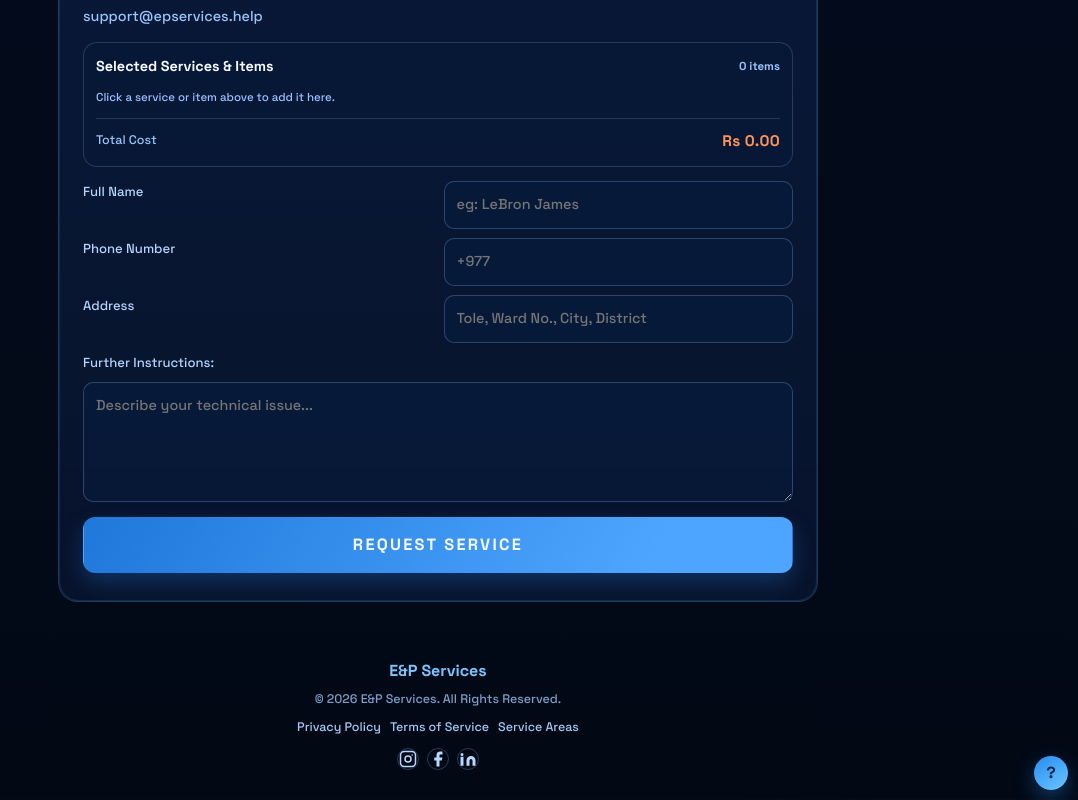
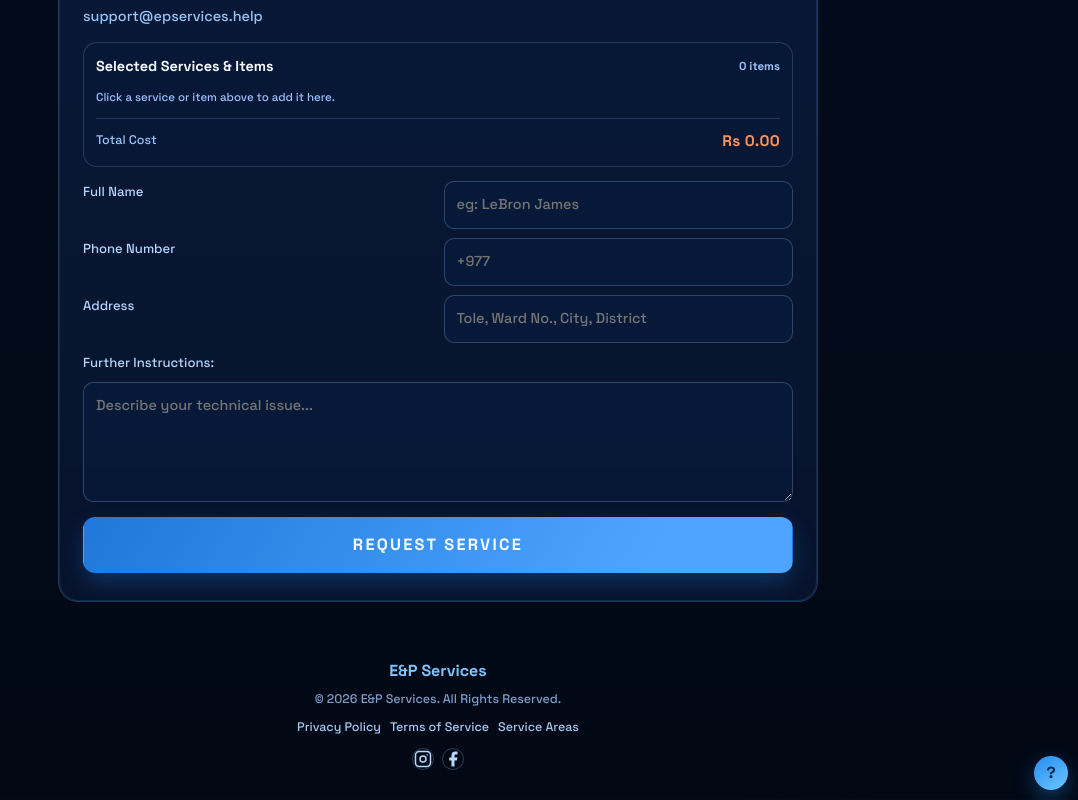
Before and after one commit to triyog-shrestha/enpServices, a React (Vite) app: page / in a window 1280 px wide. Shown: the part 3336-4136 px from the top of the page, without its empty margins (202-1280 px from the left). Built offline with nearby package versions, Linux system fonts and the light colour scheme.

Commit message:
feat: removed the third social media link

```diff
--- a/src/App.jsx
+++ b/src/App.jsx
@@ -457,11 +457,11 @@ function App() {
                 <path d="M18 2h-3a5 5 0 0 0-5 5v3H7v4h3v8h4v-8h3l1-4h-4V7a1 1 0 0 1 1-1h3z" />
               </svg>
             </a>
-            <a href="https://www.linkedin.com/in/joshua-budhathoki" target="_blank" rel="noreferrer" aria-label="linkedin">
+            {/* <a href="https://www.linkedin.com/in/joshua-budhathoki" target="_blank" rel="noreferrer" aria-label="linkedin">
               <svg viewBox="0 0 24 24" fill="currentColor" width="18" height="18">
                 <path d="M16 8a6 6 0 0 1 6 6v7h-4v-7a2 2 0 0 0-2-2 2 2 0 0 0-2 2v7h-4v-7a6 6 0 0 1 6-6zM2 9h4v12H2zm2-5a2 2 0 1 1 0 4 2 2 0 0 1 0-4z" />
               </svg>
-            </a>
+            </a> */}
           </div>
         </footer>
 
```
